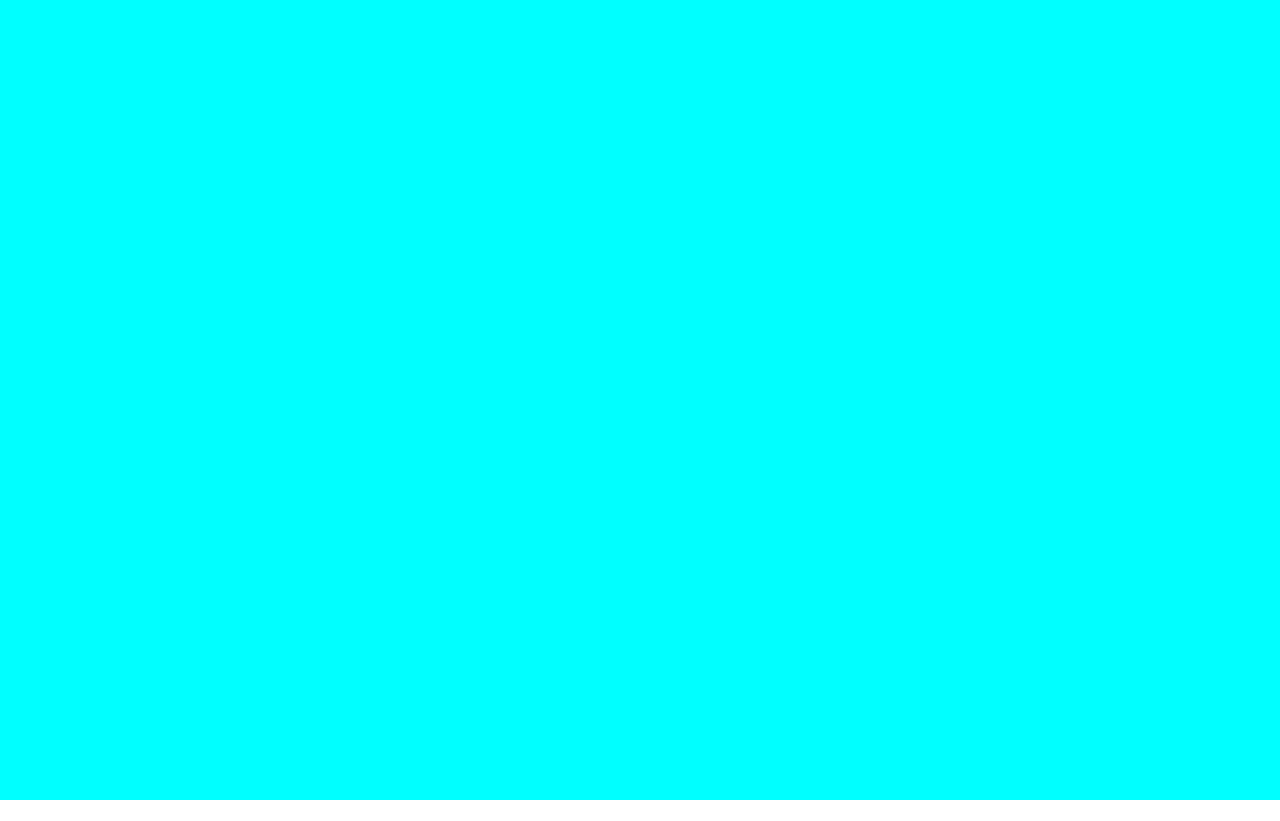
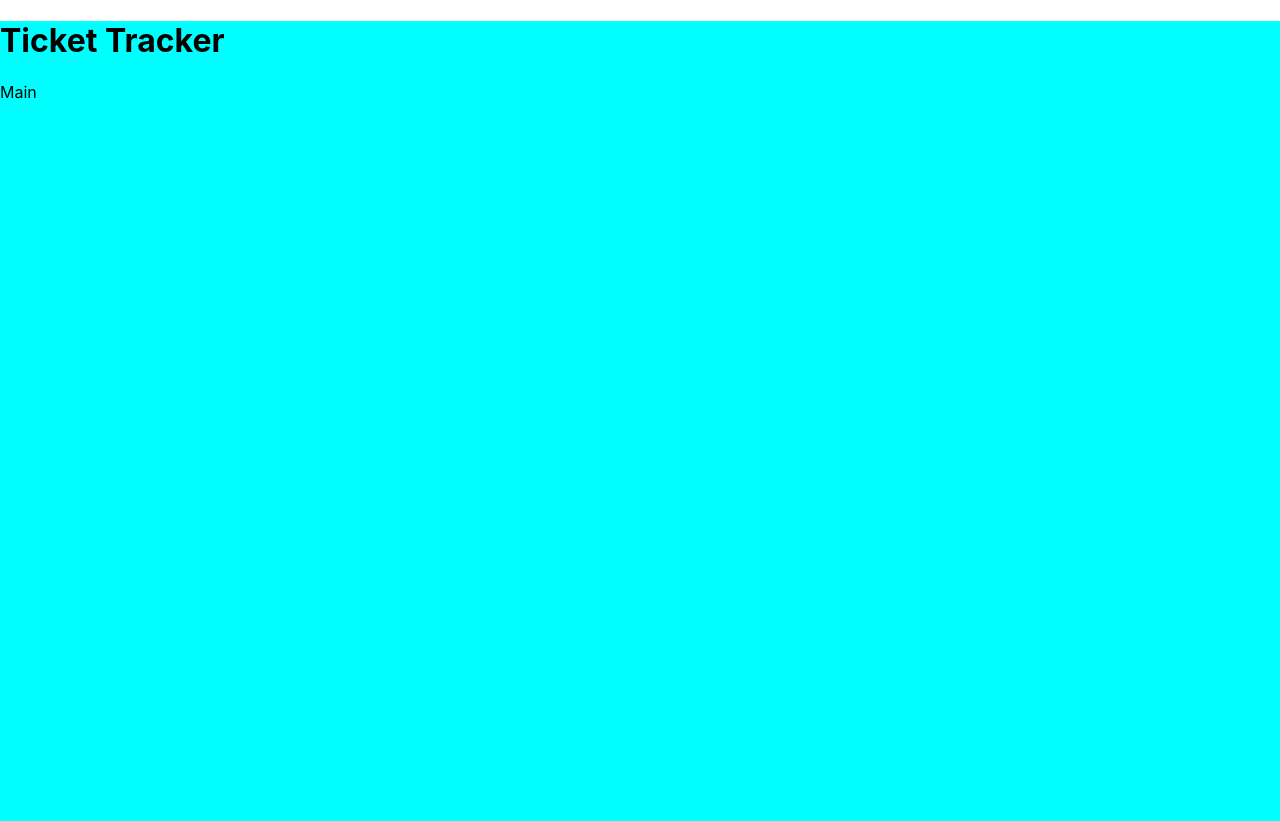
Before and after one commit to lucygilhooly/ticket-tracker, a React (Create React App) app: page / in a window 1280 px wide. Before the commit the page ends 800 px from the top, so only its background shows below. Built offline with nearby package versions, Linux system fonts and the light colour scheme.

Commit message:
set up components w/ functions & style files

```diff
--- a/src/App.jsx
+++ b/src/App.jsx
@@ -1,10 +1,12 @@
-
+import Heading from './components/Heading/Heading';
+import Main from './components/Main/Main';
 import './App.scss';
 
 function App() {
   return (
     <div className="app">
-
+      <Heading />
+      <Main />
 
     </div>
   );
--- /dev/null
+++ b/src/components/Heading/Heading.jsx
@@ -0,0 +1,12 @@
+import React from 'react';
+import "./Heading.scss";
+
+const Heading = () => {
+  return (
+    <div>
+        <h1 className="heading">Ticket Tracker</h1>
+    </div>
+  )
+}
+
+export default Heading
--- /dev/null
+++ b/src/components/Main/Card/Card.jsx
@@ -0,0 +1,10 @@
+import React from 'react'
+import "./Card.scss"
+
+const Card = () => {
+  return (
+    <div>Card</div>
+  )
+}
+
+export default Card
--- /dev/null
+++ b/src/components/Main/Main.jsx
@@ -0,0 +1,11 @@
+import React from 'react'
+import Card from './Card/Card'
+import "./Main.scss"
+
+const Main = () => {
+  return (
+    <div>Main</div>
+  )
+}
+
+export default Main
```
Also changed, not shown: src/assets/sass/_variables.scss (added), src/components/Heading/Heading.scss (added), src/components/Main/Card/Card.scss (added), src/components/Main/Main.scss (added).
